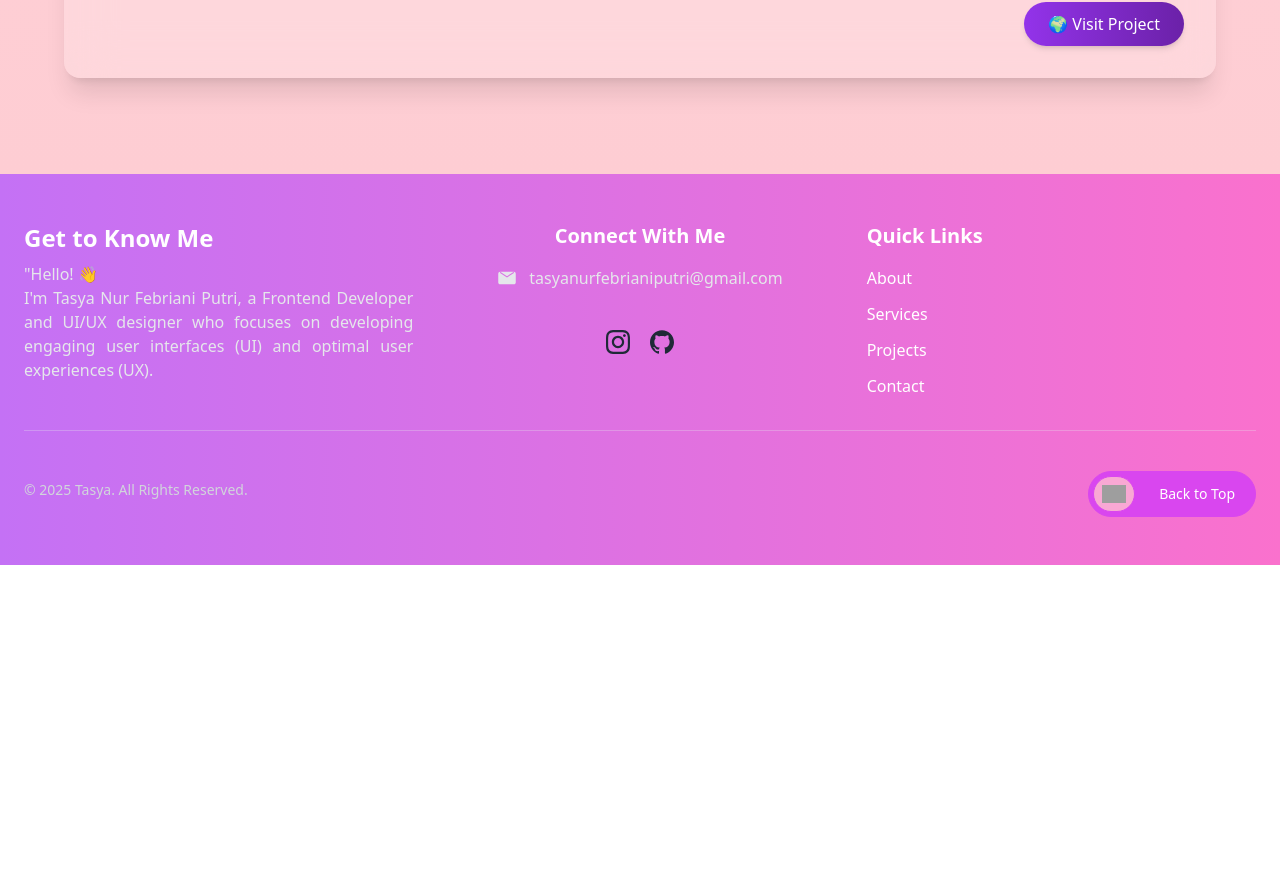
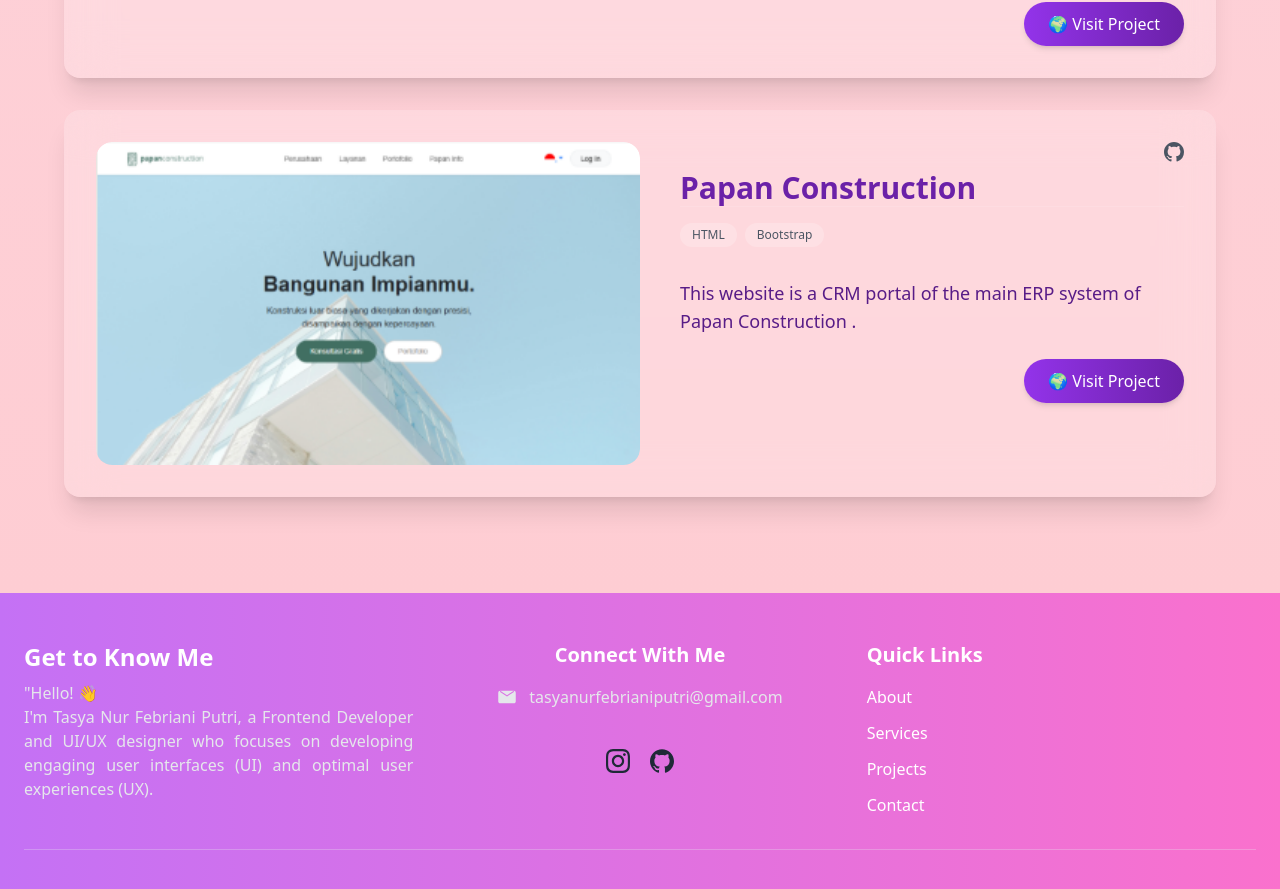
Before and after one commit to tasyafbriani/portfolio, a Nuxt app: page /projects in a window 1280 px wide. Shown: the part 4802-5691 px from the top of the page. Before the commit the page ends 5367 px from the top, so only its background shows below. Built offline with nearby package versions, Linux system fonts and the light colour scheme; grey boxes are pictures that could not be loaded.

Commit message:
Add files via upload

```diff
--- a/pages/projects/index.vue
+++ b/pages/projects/index.vue
@@ -153,10 +153,7 @@
     import image9 from '/assets/img/project/jeep.png';
     import image10 from '/assets/img/project/daily.png';
     import image11 from '/assets/img/project/garden.png';
-
-
-
-
+    import image12 from '/assets/img/project/papan.png';
 
 
 
@@ -286,6 +283,16 @@
           url: 'https://garden-grow-two.vercel.app/',
           tech: ['Web game'],
         },
+         {
+id: 13,
+              image: image12,
+              alt: 'papan',
+              name: 'Papan Construction',
+              category: 'Web Development',
+              description: 'This website is a CRM portal of the main ERP system of Papan Construction .',
+          url: 'https://github.com/astacode-pkl',
+          tech: ['HTML', 'Bootstrap' ],
+        },
       ]
     };
   },
```
